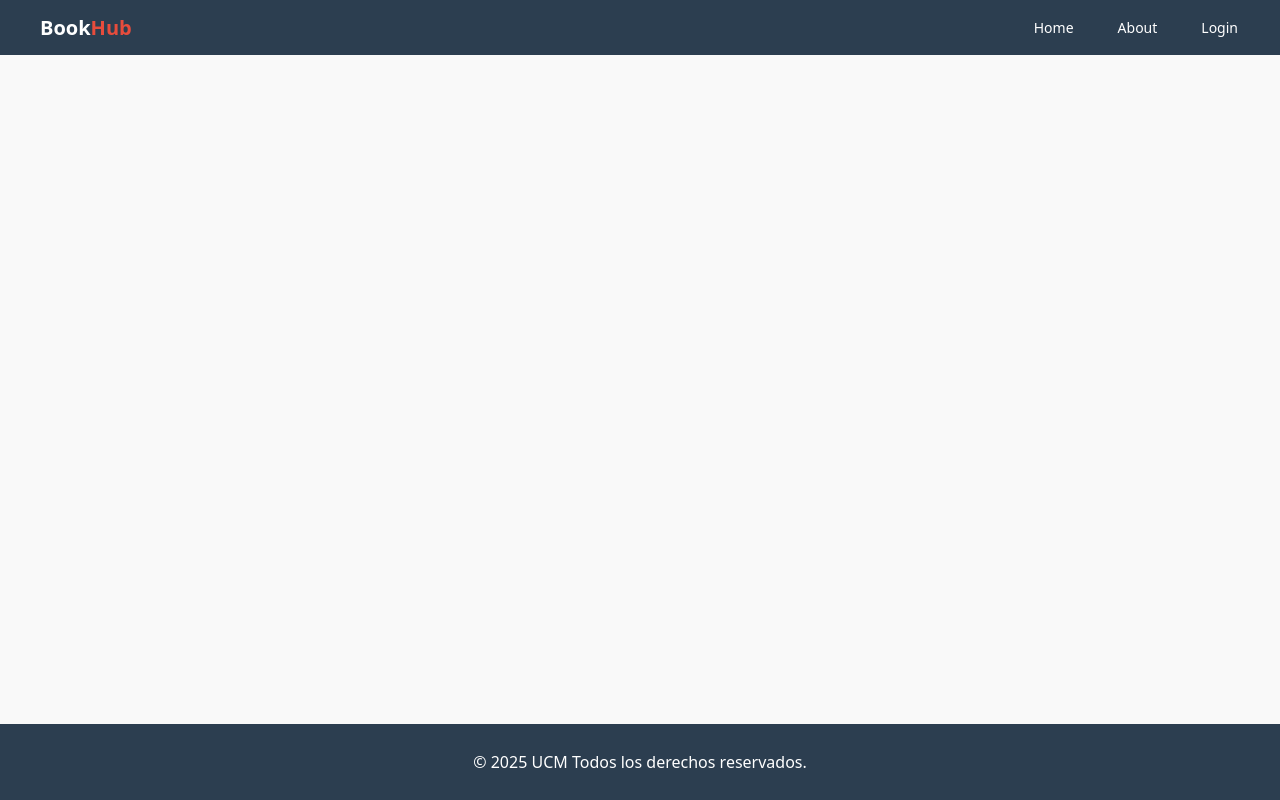
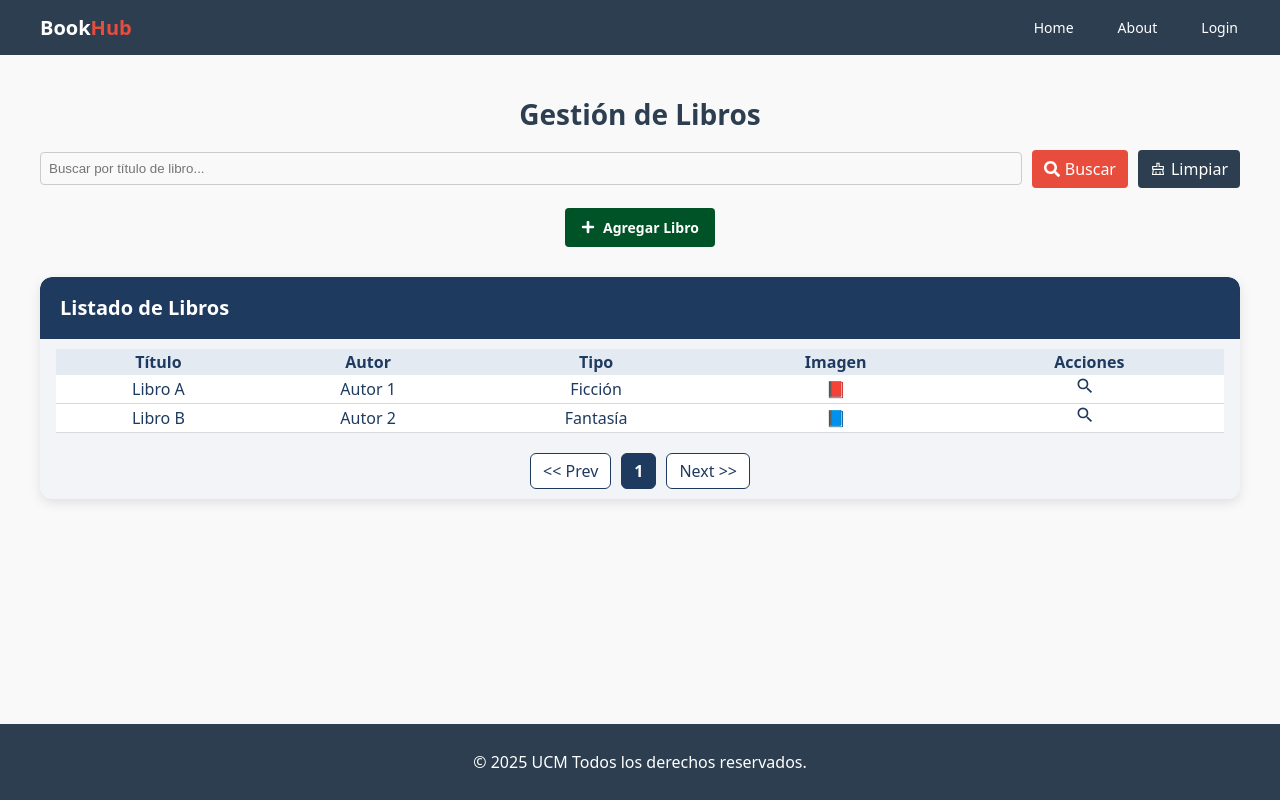
Before and after one commit to JonathanYG/appWeb-Library, a React (Vite) app in the folder reactlibrary/: page /books in a window 1280 px wide. Built offline with nearby package versions, Linux system fonts and the light colour scheme.

Commit message:
feat: add page Books

```diff
--- a/reactlibrary/src/App.jsx
+++ b/reactlibrary/src/App.jsx
@@ -19,6 +19,7 @@ import { Login } from './pages/Login.jsx';
 import { Register } from './pages/Register.jsx';
 import { Readers } from './pages/Readers.jsx';
 import { Returns } from './pages/Returns.jsx';
+import { Books } from './pages/Books.jsx';
 
 function App() {
   return (
@@ -49,6 +50,7 @@ function App() {
             <Route path="/register" element={<Register />} />
             <Route path="/readers" element={<Readers />} />
             <Route path="/returns" element={<Returns />} />
+            <Route path="/books" element={<Books />} />
             {/* <Route path="*" element={<NotFound />} /> */}
             {/* Rutas protegidas (solo usuarios logueados) */}
 
--- a/reactlibrary/src/components/Header.jsx
+++ b/reactlibrary/src/components/Header.jsx
@@ -114,7 +114,7 @@ export function Header() {
       return (
         <>
           {renderBtn("Home", "/home")}
-          {renderBtn("Nuevo Libro", "/nuevo-libro")}
+          {renderBtn("Nuevo Libro", "/books")}
           {renderBtn("Préstamo", "", () => {
             setSelectedUser(null);
             setSelectedBook(null);
@@ -165,13 +165,13 @@ export function Header() {
   const onSubmitCreateLoan = () => {
     // Validación de campos
     if (!selectedBook && !selectedUser) {
-      return toast.error("Selecciona usuario y libro.");
+      return toast.warn("Selecciona usuario y libro.");
     }
     if (!selectedBook) {
-      return toast.error("Selecciona un libro.");
+      return toast.warn("Selecciona un libro.");
     }
     if (!selectedUser) {
-      return toast.error("Selecciona un usuario.");
+      return toast.warn("Selecciona un usuario.");
     }
 
     const today = new Date().toISOString().split("T")[0];
@@ -237,6 +237,7 @@ export function Header() {
         data={transformMultas}
         title="Mis Multas"
       />
+
       <ModalForm
         isOpen={showCreateModal}
         onClose={() => setShowCreateModal(false)}
--- /dev/null
+++ b/reactlibrary/src/pages/Books.jsx
@@ -0,0 +1,188 @@
+import React, { useEffect, useState } from "react";
+import { StylesReaders } from "../styles/StylesReaders.jsx";
+import { SearchBar } from "../components/SearchBar.jsx";
+import Table from "../components/Table.jsx";
+import ModalForm from "../components/ModalForm.jsx";
+import { CustomButton } from "../components/CustomButton.jsx";
+import { FaPlus } from "react-icons/fa";
+import { toast, Bounce } from "react-toastify";
+
+export function Books() {
+    const styles = StylesReaders();
+
+    const [allBooks, setAllBooks] = useState([]);
+    const [filteredBooks, setFilteredBooks] = useState([]);
+    const [showBookModal, setShowBookModal] = useState(false);
+    const [showCopyModal, setShowCopyModal] = useState(false);
+    const [selectedBookId, setSelectedBookId] = useState(null);
+    const [selectedBookTitle, setSelectedBookTitle] = useState("");
+    const [newBook, setNewBook] = useState({ author: "", title: "", type: "", image64: null });
+
+    const typeOptions = [
+        { value: "Ficción", label: "Ficción" },
+        { value: "No Ficción", label: "No Ficción" },
+        { value: "Infantil", label: "Infantil" },
+        { value: "Fantasía", label: "Fantasía" },
+    ];
+
+    useEffect(() => {
+        const mockBooks = [
+            { id: 1, author: "Autor 1", title: "Libro A", type: "Ficción", image64: "📕" },
+            { id: 2, author: "Autor 2", title: "Libro B", type: "Fantasía", image64: "📘" },
+        ];
+        setAllBooks(mockBooks);
+        setFilteredBooks(mockBooks);
+    }, []);
+
+    const handleSearch = (text) => {
+        const lower = text.toLowerCase();
+        const filtered = allBooks.filter((b) => b.title.toLowerCase().includes(lower));
+        setFilteredBooks(filtered);
+    };
+
+    const handleOpenCreateCopy = (book) => {
+        setSelectedBookId(book.id);
+        setSelectedBookTitle(book.title);
+        setShowCopyModal(true);
+    };
+
+    const handleCreateBook = () => {
+        const { author, title, type, image64 } = newBook;
+        if (!author || !title || !type || !image64) {
+            toast.warn("Todos los campos son obligatorios.", { theme: "dark", transition: Bounce });
+            return;
+        }
+
+        const formData = new FormData();
+        formData.append("author", author);
+        formData.append("title", title);
+        formData.append("type", type);
+        formData.append("image64", image64);
+
+        // Simulación de éxito
+        toast.success("Libro creado exitosamente.", { theme: "dark", transition: Bounce });
+        setShowBookModal(false);
+        setNewBook({ author: "", title: "", type: "", image64: null });
+    };
+
+    const handleCreateCopy = () => {
+        if (!selectedBookId) {
+          toast.error("Error al identificar el libro.", { theme: "dark", transition: Bounce });
+          return;
+        }
+
+        const copyPayload = {
+          bookFK: selectedBookId,
+          state: true, // o 1
+        };
+
+        console.log("Datos a enviar:", copyPayload);
+
+        toast.success("Copia registrada exitosamente.", { theme: "dark", transition: Bounce });
+        setShowCopyModal(false);
+      };
+
+
+    const bookColumns = [
+        { accessor: "title", label: "Título" },
+        { accessor: "author", label: "Autor" },
+        { accessor: "type", label: "Tipo" },
+        { accessor: "image64", label: "Imagen" },
+    ];
+
+    return (
+        <div style={styles.container}>
+            <h1 style={styles.title}>Gestión de Libros</h1>
+
+            <SearchBar
+                styles={styles}
+                onSearch={handleSearch}
+                placeholder="Buscar por título de libro..."
+                showSelect={false}
+            />
+
+            <div style={{ ...styles.tableWrapper, marginBottom: "20px", display: "flex", justifyContent: "center", alignItems: "center" }}>
+                <CustomButton
+                    text="Agregar Libro"
+                    icon={<FaPlus />}
+                    style={styles.buttonAddStyle}
+                    hoverStyle={styles.buttonAddStyleAlt}
+                    onClick={() => {
+                        setNewBook({ author: "", title: "", type: "", image64: null });
+                        setShowBookModal(true);
+                    }}
+                />
+            </div>
+
+            <Table
+                title="Listado de Libros"
+                columns={bookColumns}
+                data={filteredBooks}
+                rowsPerPage={5}
+                onEdit={handleOpenCreateCopy}
+            />
+
+            <ModalForm
+                isOpen={showBookModal}
+                onClose={() => setShowBookModal(false)}
+                onSubmit={handleCreateBook}
+                title="Crear Libro"
+                inputs={[
+                    {
+                        label: "Autor",
+                        name: "author",
+                        type: "text",
+                        value: newBook.author,
+                        onChange: (e) => setNewBook({ ...newBook, author: e.target.value }),
+                    },
+                    {
+                        label: "Título",
+                        name: "title",
+                        type: "text",
+                        value: newBook.title,
+                        onChange: (e) => setNewBook({ ...newBook, title: e.target.value }),
+                    },
+                    {
+                        label: "Imagen",
+                        name: "image64",
+                        type: "file",
+                        value: "",
+                        onChange: (e) => setNewBook({ ...newBook, image64: e.target.value }),
+                    },
+                ]}
+                selects={[
+                    {
+                        label: "Tipo",
+                        name: "type",
+                        value: newBook.type,
+                        onChange: (e) => setNewBook({ ...newBook, type: e.target.value }),
+                        options: typeOptions,
+                    },
+                ]}
+            />
+
+            <ModalForm
+                isOpen={showCopyModal}
+                onClose={() => setShowCopyModal(false)}
+                onSubmit={handleCreateCopy}
+                title={`Crear Copia de: ${selectedBookTitle}`}
+                inputs={[
+                {
+                    label: "Título",
+                    name: "book_title",
+                    type: "text",
+                    value: selectedBookTitle,
+                    disabled: true,
+                },
+                {
+                    label: "Estado",
+                    name: "state",
+                    type: "text",
+                    value: "Disponible",
+                    disabled: true,
+                },
+                ]}
+            />
+        </div>
+    );
+}
--- a/reactlibrary/src/styles/StylesReaders.jsx
+++ b/reactlibrary/src/styles/StylesReaders.jsx
@@ -73,5 +73,21 @@ export function StylesReaders() {
         tableWrapper: {
             marginTop: '10px',
         },
+        buttonAddStyle: {
+            backgroundColor: '#005227',
+            color: 'white',
+            border: 'none',
+            borderRadius: '4px',
+            padding: '10px 16px',
+            cursor: 'pointer',
+            display: 'flex',
+            alignItems: 'center',
+            gap: '8px',
+            fontWeight: 'bold',
+            fontSize: '14px',
+        },
+        buttonAddStyleAlt: {
+            backgroundColor: '#003f1e',
+        },
     };
 }
```
Also changed, not shown: reactlibrary/src/components/ModalForm.jsx (+63 -3 lines).
